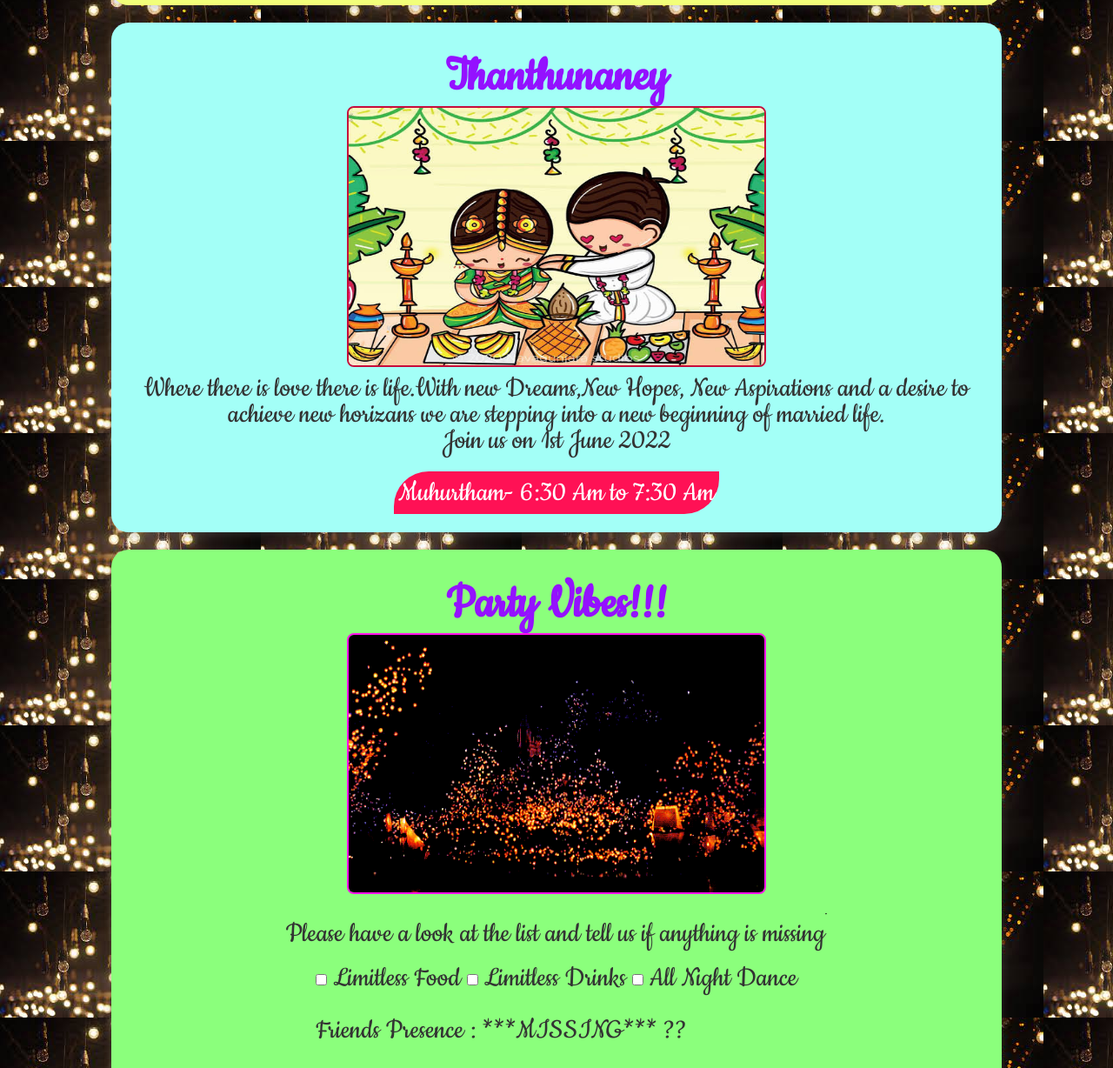
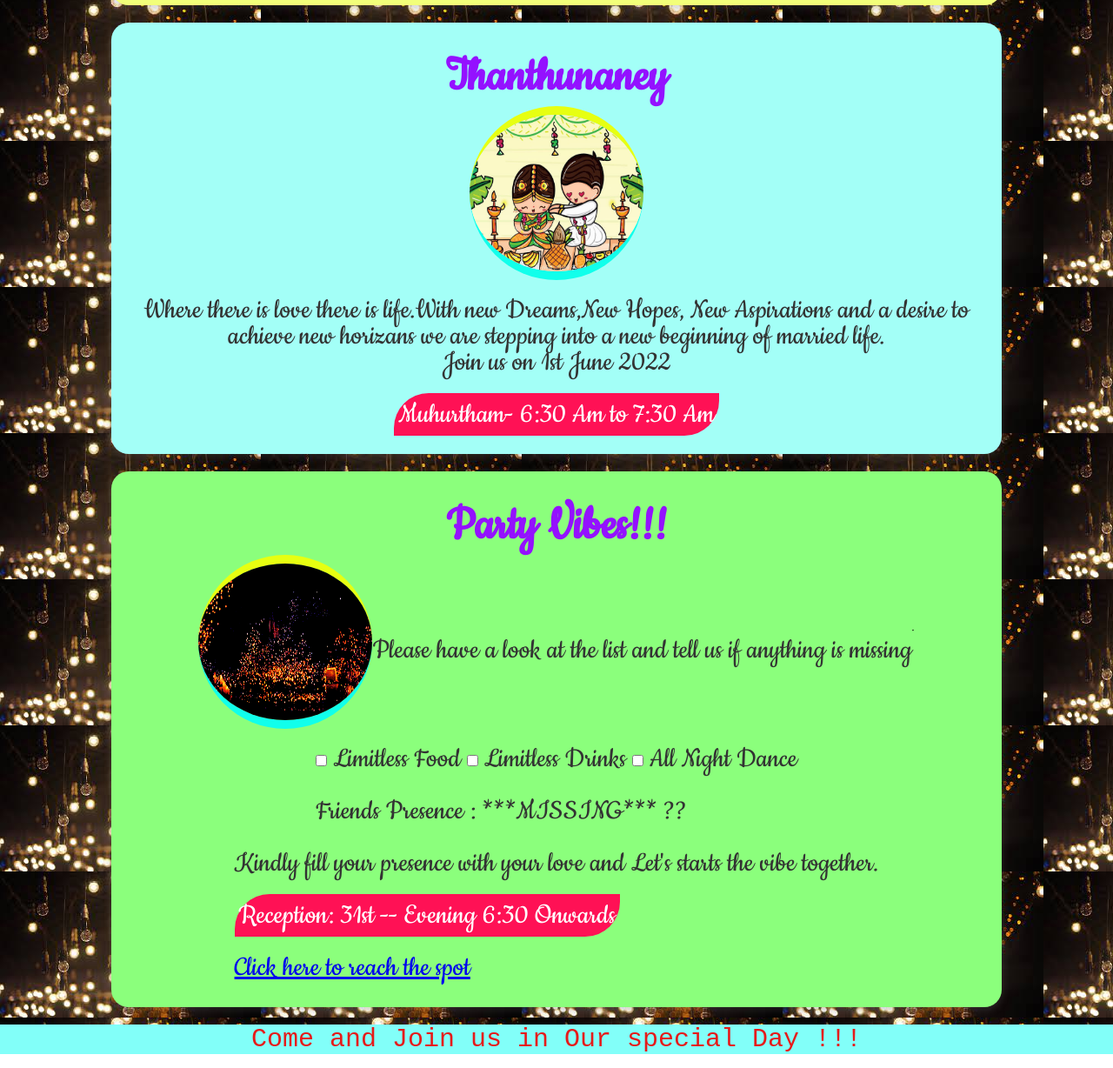
Before and after one commit to Pavithrajeni/invitation, a plain HTML site: page index.html in a window 1280 px wide. Shown: the part 1160-2388 px from the top of the page at 87% size. Drawn offline with Linux system fonts and the light colour scheme.

Commit message:
Update style.css

```diff
--- a/style.css
+++ b/style.css
@@ -178,12 +178,12 @@
     box-shadow: 0 3px 10px 0 rgba(100,100,100,.3);
 }
 .venue img{
-    width:50%;
-    height: 300px;
-    display: inline;
-    border:2px solid rgb(199, 12, 59);
-    border-radius: 8px;
-    margin-bottom: 10px;
+    width:200px;
+    height: 200px;
+    border-radius: 50%;
+    border-top: 10px solid rgb(231, 255, 17);
+    border-bottom: 10px solid rgb(17, 255, 235);
+    margin-bottom: 20px;
 }
 .venue p{
     font-size: 35px;
@@ -206,12 +206,12 @@
     box-shadow: 0 3px 10px 0 rgba(100,100,100,.3);
 }
 .party img{
-    width:50%;
-    height: 300px;
-    display: inline;
-    border:2px solid rgb(255, 17, 235);
-    border-radius: 8px;
-    margin-bottom: 10px;
+    width:200px;
+    height: 200px;
+    border-radius: 50%;
+    border-top: 10px solid rgb(231, 255, 17);
+    border-bottom: 10px solid rgb(17, 255, 235);
+    margin-bottom: 20px;
 }
 .party p{
     font-size: 35px;
```
